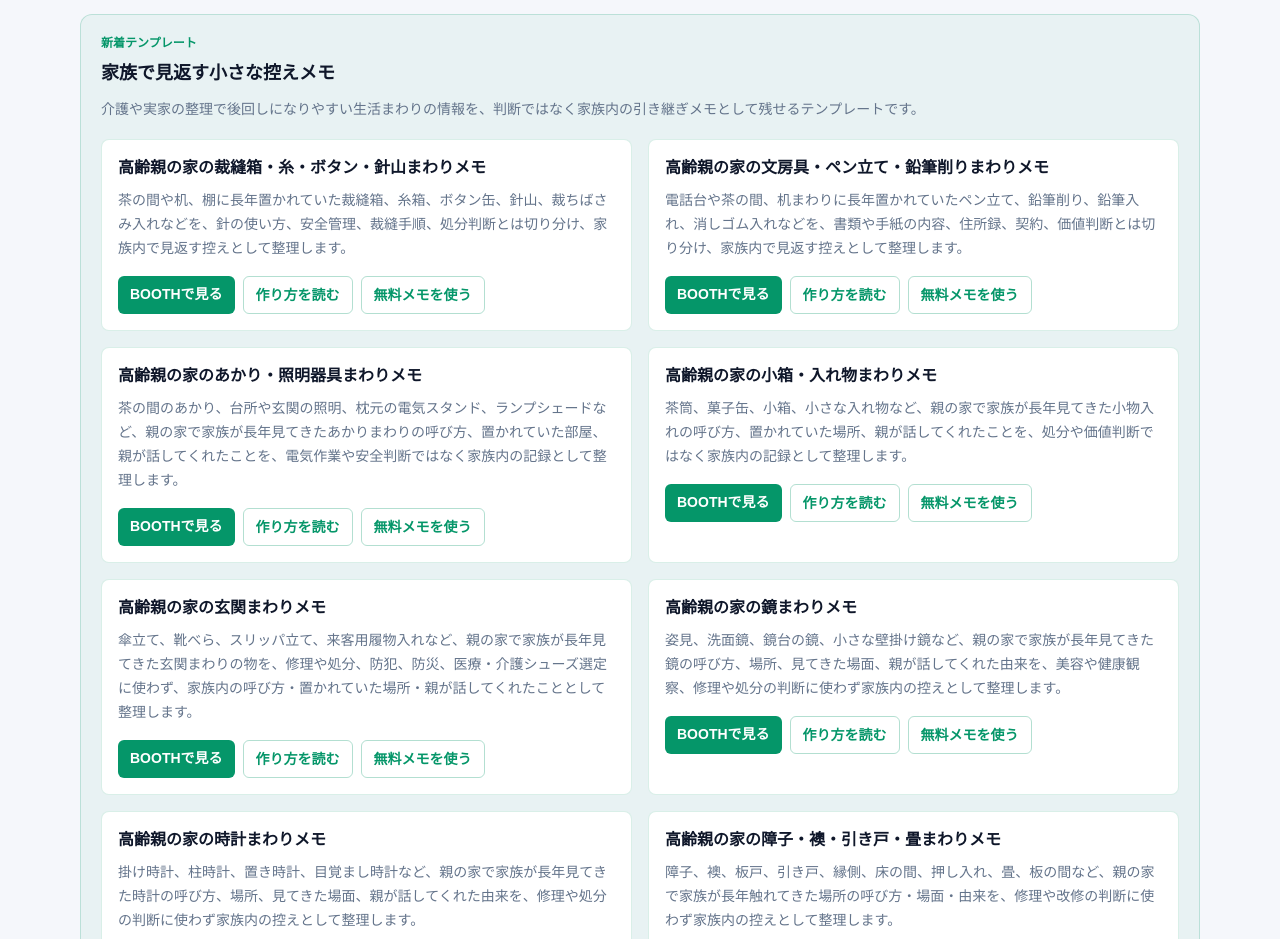
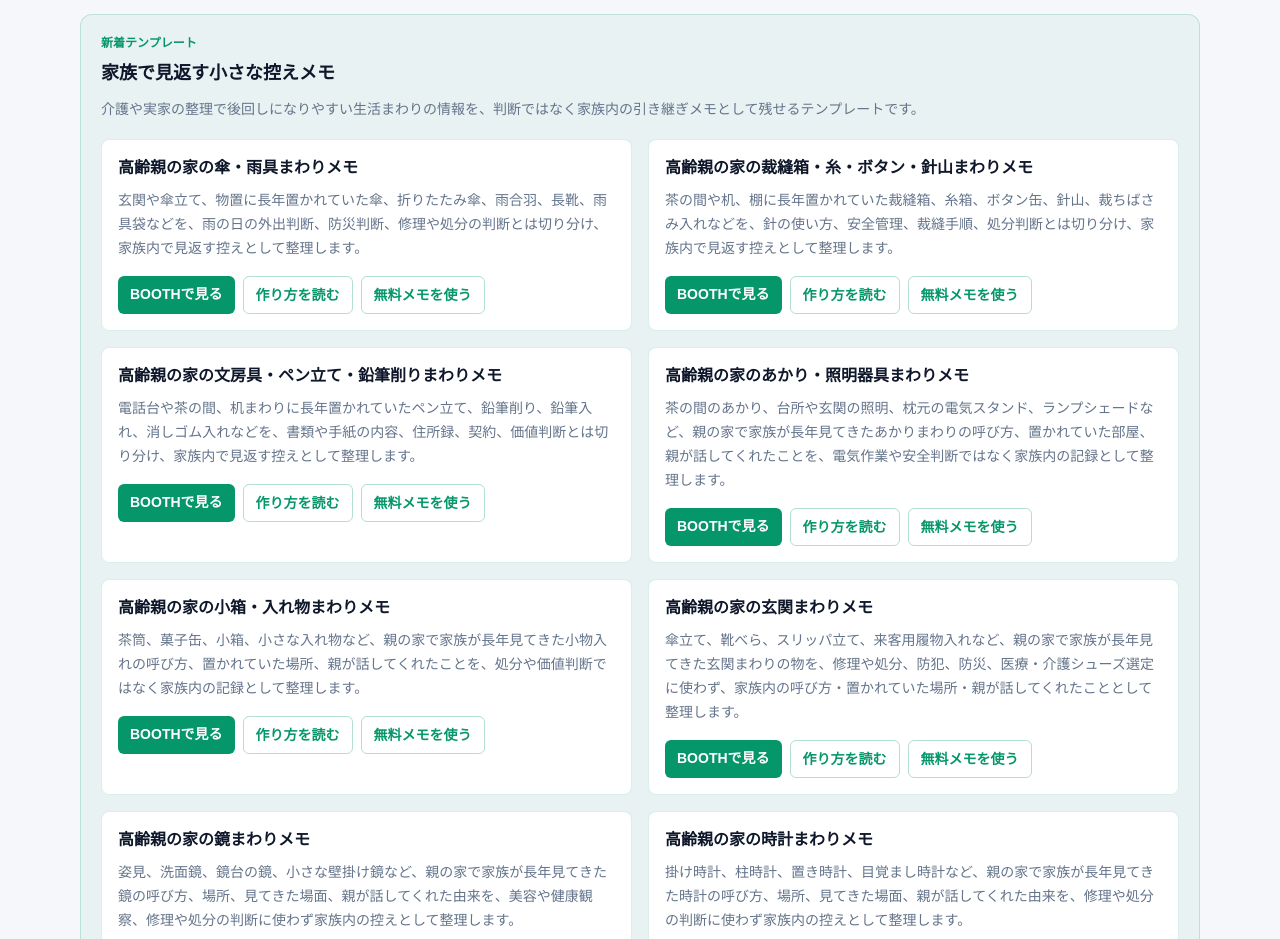
Before and after one commit to music6745-max/money-navi, a Next.js app: page /kaigo in a window 1280 px wide. Shown: the part 7620-8559 px from the top of the page. Built offline with nearby package versions, Linux system fonts and the light colour scheme; no server answers.

Commit message:
feat: register P87 on kaigo hub

```diff
--- a/src/app/kaigo/layout.tsx
+++ b/src/app/kaigo/layout.tsx
@@ -12,6 +12,17 @@ type SupplementalTemplate = {
 };
 
 const supplementalTemplates: SupplementalTemplate[] = [
+  {
+    id: "p87",
+    title: "高齢親の家の傘・雨具まわりメモ",
+    description:
+      "玄関や傘立て、物置に長年置かれていた傘、折りたたみ傘、雨合羽、長靴、雨具袋などを、雨の日の外出判断、防災判断、修理や処分の判断とは切り分け、家族内で見返す控えとして整理します。",
+    boothUrl:
+      "https://kaigo-okane.booth.pm/items/8383439?utm_source=toshi-navi&utm_medium=hub&utm_campaign=kaigo_hub&utm_content=p87",
+    guidePath: "/guide/parent-home-family-umbrella-rain-gear-record",
+    toolUrl:
+      "https://net-toolbox.jp/tools/kaigo-parent-home-family-umbrella-rain-gear-memo?utm_source=toshi-navi&utm_medium=hub&utm_campaign=kaigo_hub&utm_content=p87_tool",
+  },
   {
     id: "p86",
     title: "高齢親の家の裁縫箱・糸・ボタン・針山まわりメモ",
```
